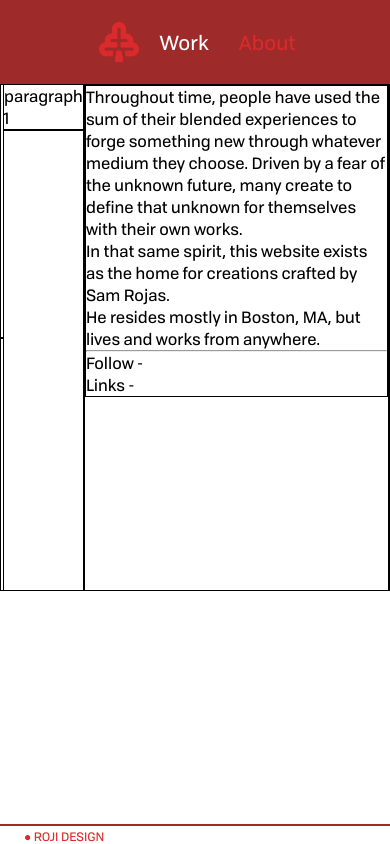
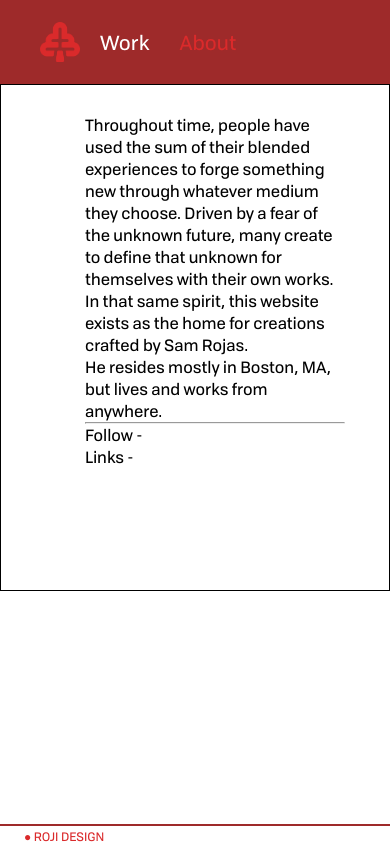
Before and after one commit to samrojas/roji, a React (Create React App) app: page /about in a window 390 px wide. Built offline with nearby package versions, Linux system fonts and the light colour scheme.

Commit message:
about page updates, mobile header change

```diff
--- a/src/App.css
+++ b/src/App.css
@@ -356,7 +356,7 @@ bottom:-40px;
     min-height: 10vh;
     background-color: #9E2a2a;
     display: flex;
-    justify-content: center;
+    justify-content: left;
     align-items: left;
     position: sticky;
     top: 0;
@@ -396,3 +396,13 @@ bottom:-40px;
   width: 70%;
 }
 } */
+.paragraph-container{
+  border-style: none;
+  width: 300px;
+}
+.paragraph{
+  padding-left: 40px;
+  padding-top: 30px;
+  border-style: none;
+  z-index: 0;
+}
--- a/src/components/About.js
+++ b/src/components/About.js
@@ -2,17 +2,9 @@ function About(){
     return(
 
     <div className="about">
-       <div className='about-pic'>
+       {/* <div className='about-pic'>
 
-       </div>
-       <div className='paragraph-container'>
-            <div className='header'>
-                <p>paragraph 1</p>
-            </div>
-            <div className='paragraph'>
-
-            </div>
-       </div>
+       </div> */}
        <div className='paragraph-container'>
             <div className='header'>
                 <p></p>
```
